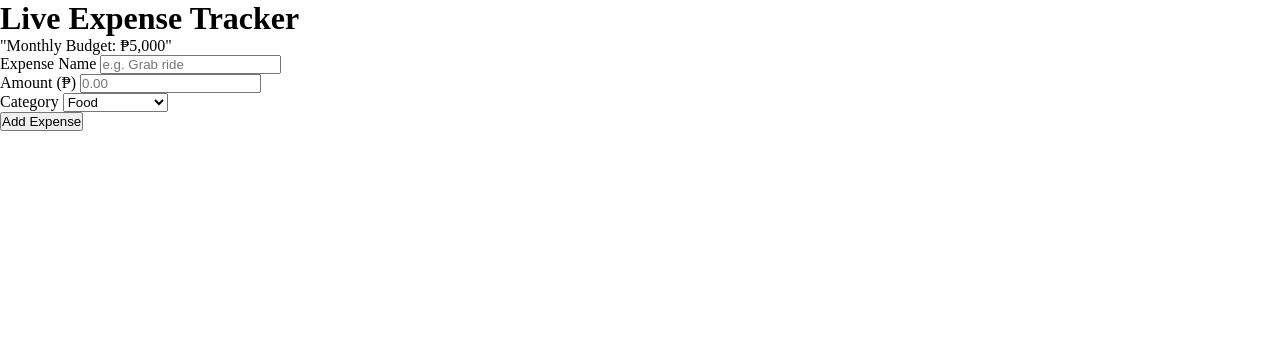
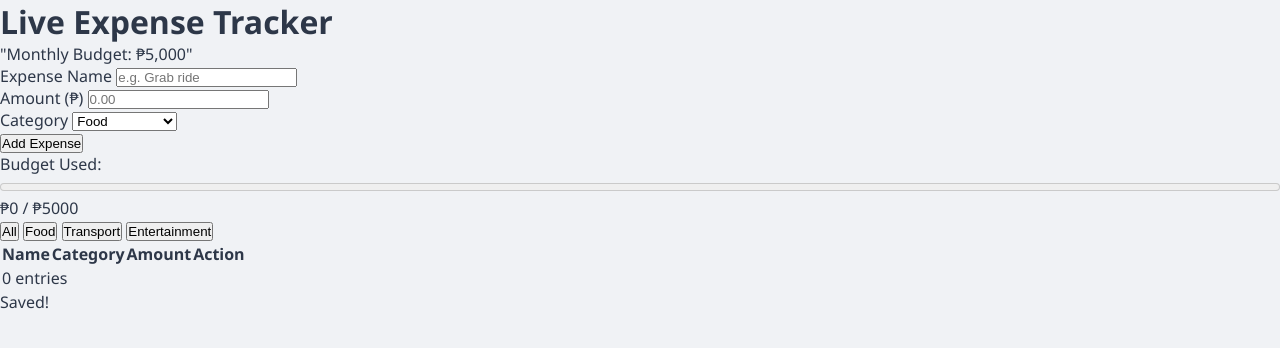
Before and after one commit to HarveyPunsalan/Live_Expense_Tracker, a plain HTML site: page index.html in a window 1280 px wide. Drawn offline with Linux system fonts and the light colour scheme.

Commit message:
html task finish and starting my css task

```diff
--- a/index.html
+++ b/index.html
@@ -58,7 +58,62 @@
       </div>
     </form>
   </section>
+
+  <section class="meter-section">
+    <p>
+      Budget Used:
+      <meter
+        id="budget-meter"
+        min="0"
+        max="5000"
+        value="0"
+        style="width: 100%"
+      ></meter>
+      <span id="meter-label">₱0 / ₱5000</span>
+    </p>
+  </section>
+
+  <section class="filter-section">
+    <button class="filter-btn active" data-filter="all">All</button>
+    <button class="filter-btn" data-filter="food">Food</button>
+    <button class="filter-btn" data-filter="transport">Transport</button>
+    <button class="filter-btn" data-filter="entertainment">Entertainment</button>
+  </section>
+
+  <section class="table-section">
+    <table id="expense-table">
+
+      <thead>
+      <tr>
+        <th>Name</th>
+        <th>Category</th>
+        <th>Amount</th>
+        <th>Action</th>
+      </tr>
+      </thead>
+
+      <tbody id="expense-body">
+      </tbody>
+
+      <tfoot>
+      <tr>
+        <td colspan="4">
+          <span id="entry-count">0 entries</span>
+        </td>
+      </tr>
+      </tfoot>
+
+    </table>
+  </section>
 </main>
+
+<footer id="summary-bar">
+  <span id="total-spent"></span>
+  <span id="remaining"></span>
+  <span id="entry-summary"></span>
+</footer>
+
+<div id="save-toast" class="toast hidden">Saved!</div>
 
 </body>
 </html>
--- a/style.css
+++ b/style.css
@@ -1,4 +1,10 @@
 :root {
+    --primary-color: #1e2d3d;
+    --accent-color: #2eb89a;
+    --background-color: #f0f2f5;
+    --surface-color: #ffffff;
+    --text-color: #2d3748;
+    --border-color: #e2e8f0;
 
 }
 
@@ -7,3 +13,9 @@
     margin: 0;
     padding: 0;
 }
+
+body {
+    background-color: var(--background-color);
+    font-family: 'Segoe UI', Arial, sans-serif;
+    color: var(--text-color);
+}
```
